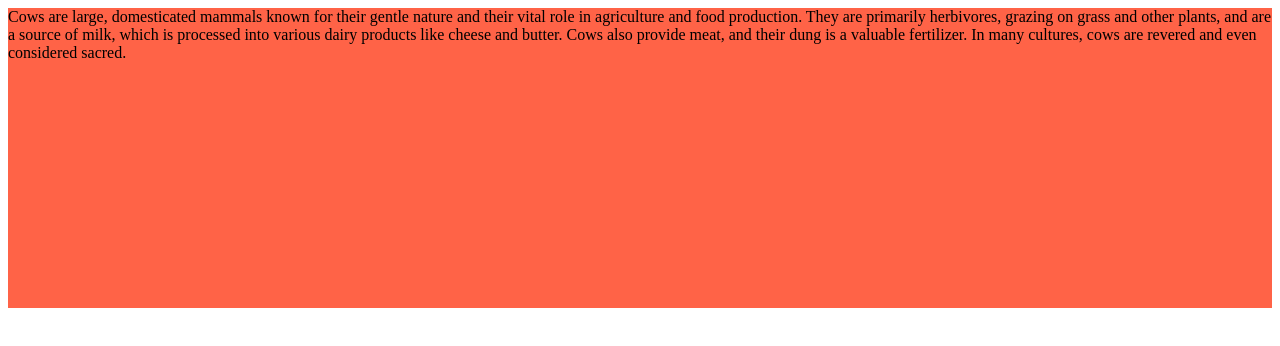
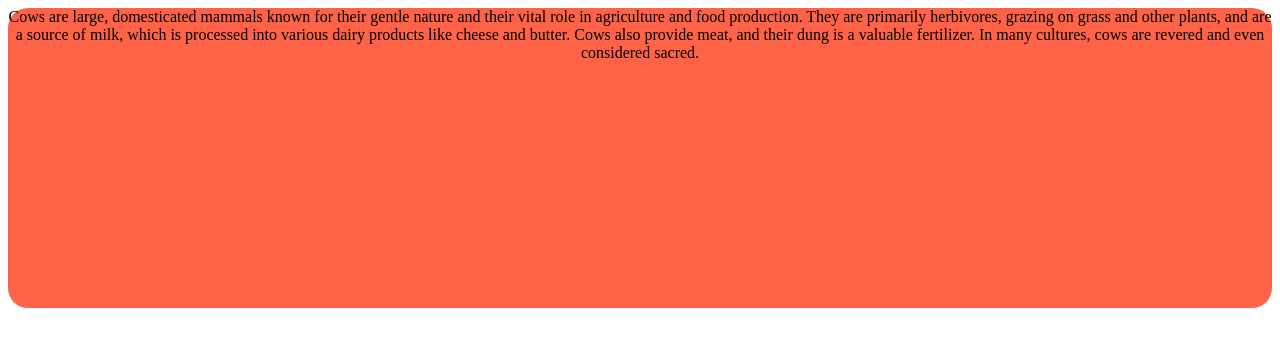
Before and after one commit to AdnanSoftwareLegend/my-second-github-ref, a plain HTML site: page index.html in a window 1280 px wide. Drawn offline with Linux system fonts and the light colour scheme.

Commit message:
change the borer radious

```diff
--- a/style/blog.css
+++ b/style/blog.css
@@ -1,6 +1,7 @@
 .abc{
-
+text-align:center ;
 background-color: tomato;
 height: 300px;
+border-radius: 20px;
 
 }
```
